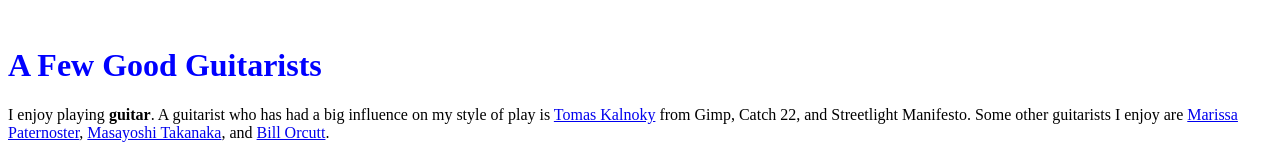
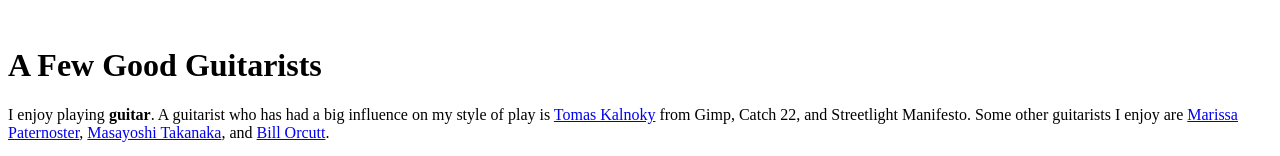
Before and after one commit to TheHansHofmann/atlas, a plain HTML site: page index.html in a window 1280 px wide. Shown: the top 156 px of the page. Drawn offline with Linux system fonts and the light colour scheme; a web font is replaced by a local one.

Commit message:
removed blue color from header; black looks better

```diff
--- a/index.html
+++ b/index.html
@@ -10,7 +10,7 @@
       <script src="https://cdnjs.cloudflare.com/ajax/libs/html5shiv/3.7.3/html5shiv.js"></script>
   <![endif]-->
   <body>
-    <h1 style="color:#0000ff">A Few Good Guitarists</h1>
+    <h1>A Few Good Guitarists</h1>
     <p>I enjoy playing <strong>guitar</strong>.  A guitarist who has had a big influence on my style of play is
         <a href="https://en.wikipedia.org/wiki/Tomas_Kalnoky">Tomas Kalnoky</a>
         from Gimp, Catch 22, and Streetlight Manifesto. Some other guitarists I enjoy are
```
